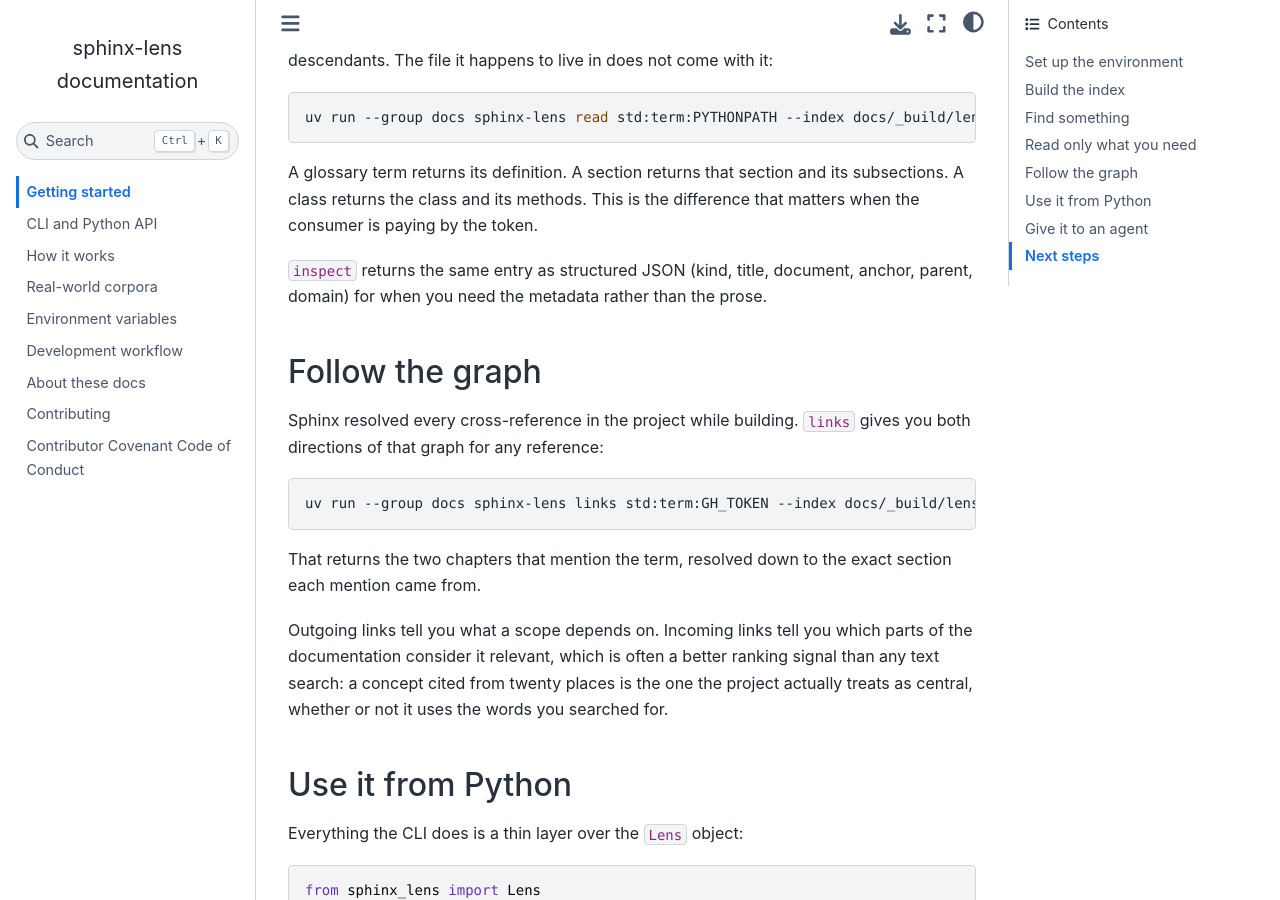
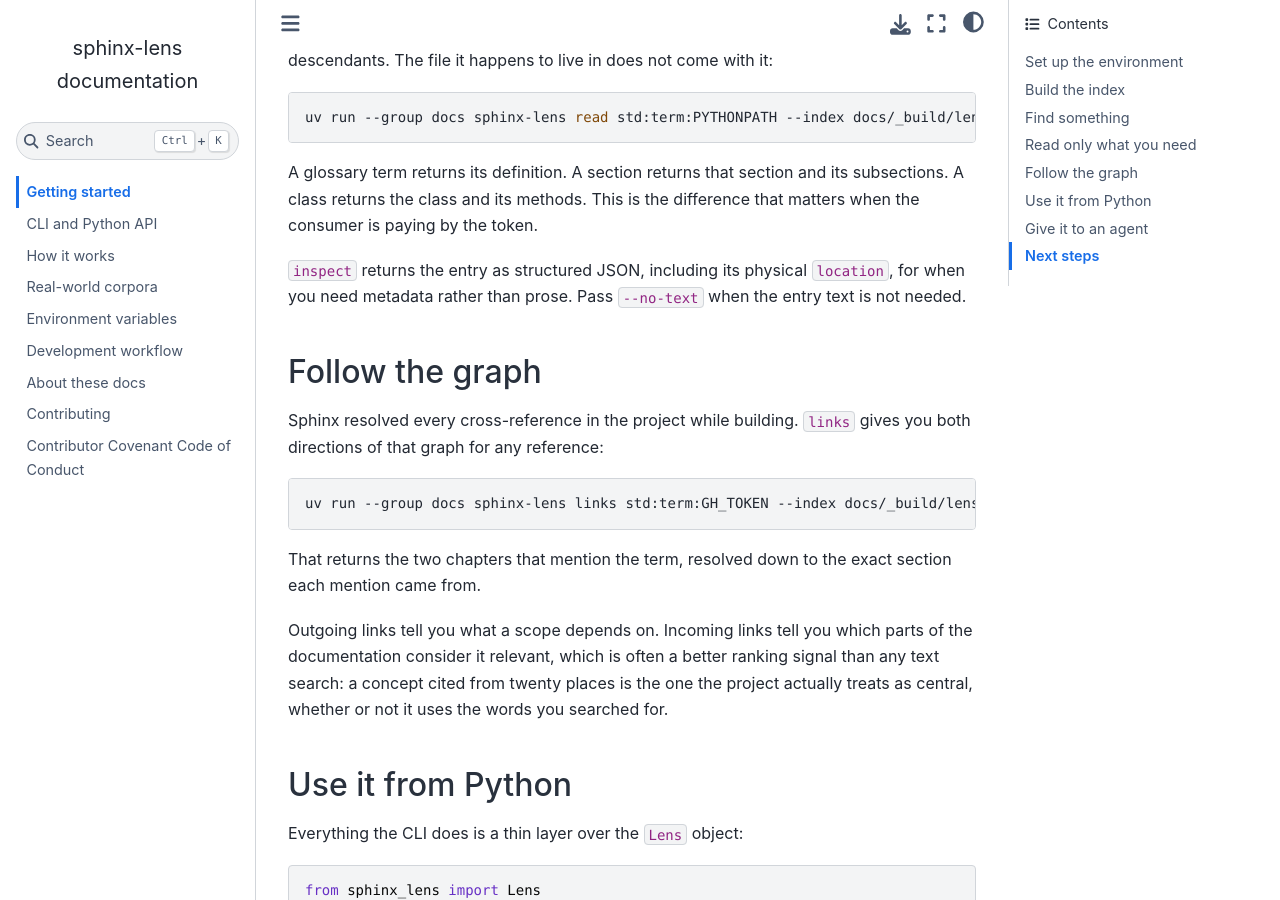
Before and after one commit to mgaitan/sphinx-lens, a Sphinx documentation site: the page built from docs/getting_started.md, in a window 1280 px wide and 900 px high, scrolled down 2298 px. Built offline with Sphinx 7.4.7 and the Sphinx Book theme 1.1.4, drawn with Linux system fonts in a browser that asks for light colours.

Commit message:
Make inspect output suitable for structural queries

```diff
--- a/docs/getting_started.md
+++ b/docs/getting_started.md
@@ -108,8 +108,9 @@
 subsections. A class returns the class and its methods. This is the difference
 that matters when the consumer is paying by the token.
 
-`inspect` returns the same entry as structured JSON (kind, title, document,
-anchor, parent, domain) for when you need the metadata rather than the prose.
+`inspect` returns the entry as structured JSON, including its physical `location`,
+for when you need metadata rather than prose. Pass `--no-text` when the entry
+text is not needed.
 
 ## Follow the graph
 
```
Also changed, not shown: docs/reference.md (+4 -1 lines), src/sphinx_lens/__init__.py (+8 -2 lines), 1 other file.
